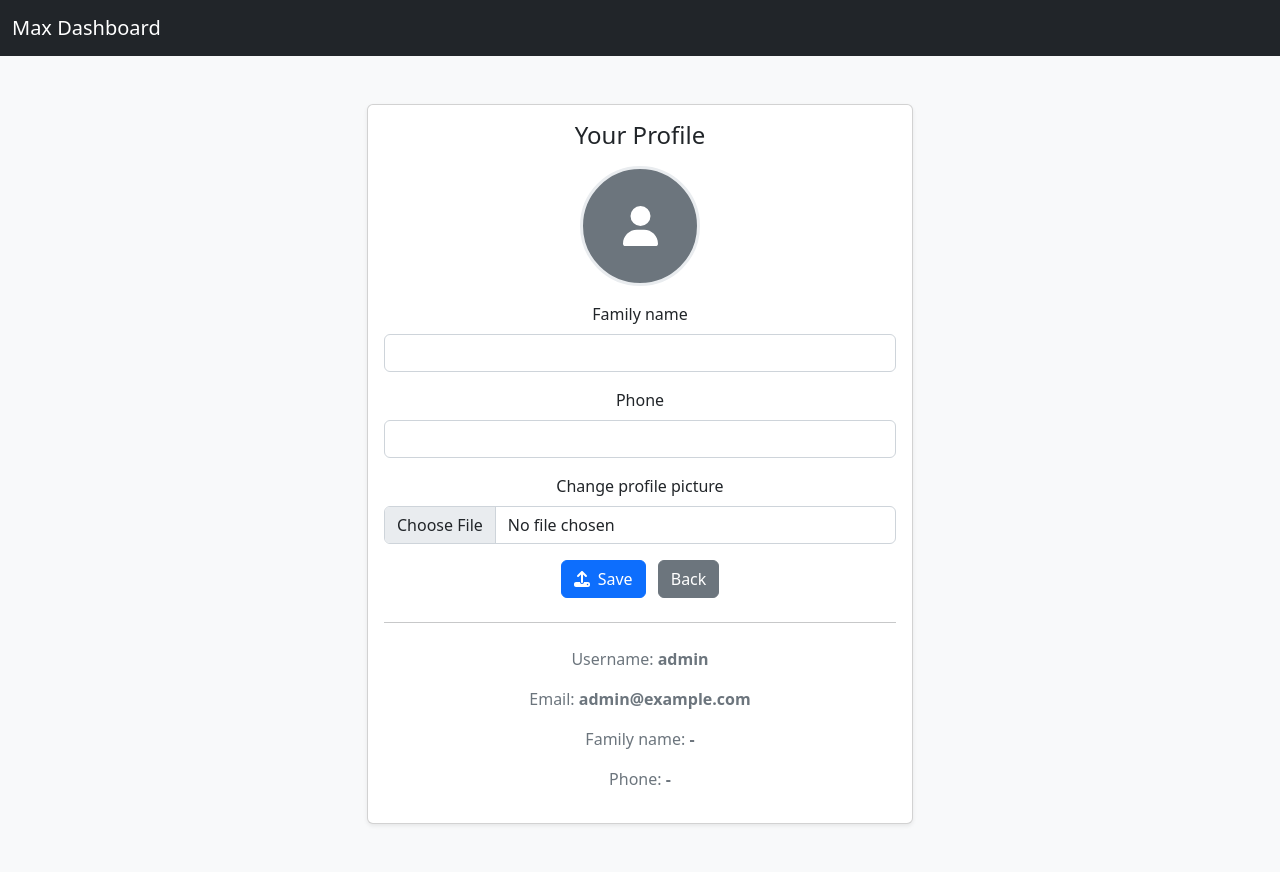
After one commit to amiryousef87/first-project-from-max, a Flask app: page /profile in a window 1280 px wide. The commit adds this page. Run offline with Flask 3, Linux system fonts and the light colour scheme; a user stored in the database is signed in; some libraries are stand-ins or nearby versions.

Commit message:
fix: version 3.10

```diff
--- a/app.py
+++ b/app.py
@@ -39,6 +39,13 @@ CERT_ALLOWED_EXT = {'.pdf', '.png', '.jpg', '.jpeg'}
 if not os.path.exists(CERT_UPLOAD_FOLDER):
     os.makedirs(CERT_UPLOAD_FOLDER, exist_ok=True)
 
+# Avatar upload folder (user profile pictures)
+AVATAR_REL = os.path.join('uploads', 'avatars')
+AVATAR_UPLOAD_FOLDER = os.path.join(app.static_folder, 'uploads', 'avatars')
+AVATAR_ALLOWED_EXT = {'.png', '.jpg', '.jpeg', '.gif'}
+if not os.path.exists(AVATAR_UPLOAD_FOLDER):
+    os.makedirs(AVATAR_UPLOAD_FOLDER, exist_ok=True)
+
 # دیتابیس SQLite
 app.config["SQLALCHEMY_DATABASE_URI"] = "sqlite:///users.db"
 app.config["SQLALCHEMY_TRACK_MODIFICATIONS"] = False
@@ -75,6 +82,9 @@ class User(UserMixin, db.Model):
     username = db.Column(db.String(150), unique=True, nullable=False)
     email = db.Column(db.String(150), unique=True, nullable=False)
     password_hash = db.Column(db.String(256), nullable=False)
+    avatar = db.Column(db.String(300), nullable=True)
+    family_name = db.Column(db.String(150), nullable=True)
+    phone = db.Column(db.String(50), nullable=True)
 
     def set_password(self, password):
         self.password_hash = generate_password_hash(password)
@@ -110,7 +120,6 @@ def about():
 
 
 @app.route("/projects")
-@login_required
 def projects():
     projects_list = [
         {
@@ -308,6 +317,50 @@ def certificates():
     return render_template("certificate.html", user=current_user, certs=certs)
 
 
+@app.route('/profile', methods=['GET', 'POST'])
+@login_required
+def profile():
+    # Show user profile and allow avatar upload
+    if request.method == 'POST':
+        # handle text fields as well
+        family_name = request.form.get('family_name')
+        phone = request.form.get('phone')
+        if family_name is not None:
+            current_user.family_name = family_name
+        if phone is not None:
+            current_user.phone = phone
+
+        avatar_file = request.files.get('avatar')
+        if avatar_file and avatar_file.filename:
+            filename = secure_filename(avatar_file.filename)
+            ext = os.path.splitext(filename)[1].lower()
+            if ext not in AVATAR_ALLOWED_EXT:
+                flash(_('Only image files are allowed (png/jpg/jpeg/gif).'), 'danger')
+                return redirect(url_for('profile'))
+            import time
+            unique = f"{int(time.time())}_{filename}"
+            dest = os.path.join(AVATAR_UPLOAD_FOLDER, unique)
+            avatar_file.save(dest)
+            # remove old avatar if exists
+            try:
+                if current_user.avatar:
+                    old = os.path.join(AVATAR_UPLOAD_FOLDER, current_user.avatar)
+                    if os.path.exists(old):
+                        os.remove(old)
+            except Exception:
+                pass
+            # save new avatar filename in user record
+            current_user.avatar = unique
+
+        try:
+            db.session.commit()
+            flash(_('Profile updated.'), 'success')
+        except Exception:
+            flash(_('Could not update profile.'), 'danger')
+        return redirect(url_for('profile'))
+    return render_template('profile.html', user=current_user)
+
+
 @app.route("/courses")
 @login_required
 def courses():
@@ -390,6 +443,8 @@ def chart_svg(chart_name):
 def register():
     username = request.form.get("username")
     email = request.form.get("email")
+    family_name = request.form.get("family_name")
+    phone = request.form.get("phone")
     password = request.form.get("password")
 
     if User.query.filter_by(username=username).first():
@@ -399,7 +454,7 @@ def register():
         flash(_("Email already exists!"), "danger")
         return redirect(url_for("login"))
 
-    new_user = User(username=username, email=email)
+    new_user = User(username=username, email=email, family_name=family_name, phone=phone)
     new_user.set_password(password)
     db.session.add(new_user)
     db.session.commit()
@@ -413,9 +468,24 @@ def login():
     if request.method == "POST":
         username = request.form.get("username")
         password = request.form.get("password")
+        family_name = request.form.get("family_name")
+        phone = request.form.get("phone")
         user = User.query.filter_by(username=username).first()
         if user and user.check_password(password):
             login_user(user)
+            # if optional family_name/phone provided on login, save them to profile
+            try:
+                updated = False
+                if family_name and (not user.family_name or user.family_name != family_name):
+                    user.family_name = family_name
+                    updated = True
+                if phone and (not user.phone or user.phone != phone):
+                    user.phone = phone
+                    updated = True
+                if updated:
+                    db.session.commit()
+            except Exception:
+                pass
             next_page = request.args.get("next")
             return redirect(next_page or url_for("dashboard"))
         flash(_("Invalid username or password!"), "danger")
@@ -430,31 +500,67 @@ def dashboard():
     return render_template("dashboard.html", user=current_user)
 
 
-# خروج
 @app.route("/logout")
 @login_required
 def logout():
     logout_user()
-    return redirect(url_for("index"))
+    return redirect(url_for('index'))
+
+def ensure_project_file_column():
+    try:
+        with db.engine.begin() as conn:
+            res = conn.execute(text("PRAGMA table_info('project')"))
+            cols = [r[1] for r in res]
+            if 'project_file' not in cols:
+                conn.execute(text("ALTER TABLE project ADD COLUMN project_file VARCHAR(300)"))
+    except Exception:
+        pass
+
+
+def ensure_user_avatar_column():
+    try:
+        with db.engine.begin() as conn:
+            res = conn.execute(text("PRAGMA table_info('user')"))
+            cols = [r[1] for r in res]
+            if 'avatar' not in cols:
+                conn.execute(text("ALTER TABLE user ADD COLUMN avatar VARCHAR(300)"))
+    except Exception:
+        pass
+
+
+def ensure_user_contact_columns():
+    try:
+        with db.engine.begin() as conn:
+            res = conn.execute(text("PRAGMA table_info('user')"))
+            cols = [r[1] for r in res]
+            if 'family_name' not in cols:
+                conn.execute(text("ALTER TABLE user ADD COLUMN family_name VARCHAR(150)"))
+            if 'phone' not in cols:
+                conn.execute(text("ALTER TABLE user ADD COLUMN phone VARCHAR(50)"))
+    except Exception:
+        pass
+
 
 with app.app_context():
-    db.create_all()  # مطمئن شو جدول‌ها ساخته شدن
-    # Ensure DB schema has the new column (safe migration for SQLite)
-    def ensure_project_file_column():
-        try:
-            with db.engine.begin() as conn:
-                res = conn.execute(text("PRAGMA table_info('project')"))
-                cols = [r[1] for r in res]
-                if 'project_file' not in cols:
-                    conn.execute(text("ALTER TABLE project ADD COLUMN project_file VARCHAR(300)"))
-        except Exception:
-            # if anything goes wrong, skip migration (we don't want startup to fail)
-            pass
+    db.create_all()
+    # Run safe migrations
+    try:
+        ensure_project_file_column()
+    except Exception:
+        pass
+    try:
+        ensure_user_avatar_column()
+    except Exception:
+        pass
+    try:
+        ensure_user_contact_columns()
+    except Exception:
+        pass
 
-    ensure_project_file_column()
+    # Create default admin if missing
     if not User.query.filter_by(username="admin").first():
         admin = User(username="admin", email="admin@example.com")
-        admin.set_password("123456")  # رمز ورود دلخواه
+        admin.set_password("123456")  # default admin password
         db.session.add(admin)
         db.session.commit()
 
--- /dev/null
+++ b/templates/profile.html
@@ -0,0 +1,68 @@
+<!DOCTYPE html>
+<html lang="en">
+  <head>
+    <meta charset="utf-8" />
+    <meta name="viewport" content="width=device-width, initial-scale=1" />
+    <title>Profile - Max</title>
+    <link href="https://cdn.jsdelivr.net/npm/bootstrap@5.2.3/dist/css/bootstrap.min.css" rel="stylesheet">
+    <script src="https://use.fontawesome.com/releases/v6.3.0/js/all.js" crossorigin="anonymous"></script>
+  </head>
+  <body class="bg-light">
+    <nav class="navbar navbar-dark bg-dark">
+      <div class="container-fluid">
+        <a class="navbar-brand" href="{{ url_for('dashboard') }}">Max Dashboard</a>
+      </div>
+    </nav>
+
+    <div class="container py-5">
+      <div class="row justify-content-center">
+        <div class="col-md-6">
+          <div class="card shadow-sm">
+            <div class="card-body text-center">
+              <h4 class="card-title mb-3">Your Profile</h4>
+
+              <div class="mb-3 d-flex justify-content-center">
+                {% if user.avatar %}
+                <img src="{{ url_for('static', filename='uploads/avatars/' ~ user.avatar) }}" alt="avatar" class="rounded-circle" style="width:120px;height:120px;object-fit:cover;border:3px solid #e9ecef;">
+                {% else %}
+                <div class="rounded-circle bg-secondary text-white d-flex align-items-center justify-content-center" style="width:120px;height:120px;font-size:40px;border:3px solid #e9ecef;">
+                  <i class="fas fa-user"></i>
+                </div>
+                {% endif %}
+              </div>
+
+              <form method="POST" enctype="multipart/form-data">
+                <div class="row g-3">
+                  <div class="col-12">
+                    <label class="form-label">Family name</label>
+                    <input type="text" name="family_name" class="form-control" value="{{ user.family_name or '' }}">
+                  </div>
+                  <div class="col-12">
+                    <label class="form-label">Phone</label>
+                    <input type="text" name="phone" class="form-control" value="{{ user.phone or '' }}">
+                  </div>
+                  <div class="col-12">
+                    <label class="form-label">Change profile picture</label>
+                    <input class="form-control" type="file" name="avatar" accept="image/*">
+                  </div>
+                </div>
+                <div class="mt-3">
+                  <button class="btn btn-primary" type="submit"><i class="fas fa-upload me-2"></i>Save</button>
+                  <a class="btn btn-secondary ms-2" href="{{ url_for('dashboard') }}">Back</a>
+                </div>
+              </form>
+
+              <hr class="my-4">
+              <p class="text-muted">Username: <strong>{{ user.username }}</strong></p>
+              <p class="text-muted">Email: <strong>{{ user.email }}</strong></p>
+              <p class="text-muted">Family name: <strong>{{ user.family_name or '-' }}</strong></p>
+              <p class="text-muted">Phone: <strong>{{ user.phone or '-' }}</strong></p>
+            </div>
+          </div>
+        </div>
+      </div>
+    </div>
+
+    <script src="https://cdn.jsdelivr.net/npm/bootstrap@5.2.3/dist/js/bootstrap.bundle.min.js"></script>
+  </body>
+</html>
```
Also changed, not shown: templates/base.html (+47 -0 lines), templates/dashboard.html (+48 -9 lines), templates/login.html (+16 -0 lines), README.md, static/uploads/avatars/1760608615_photo_2025-09-28_12-13-57.jpg (added).
